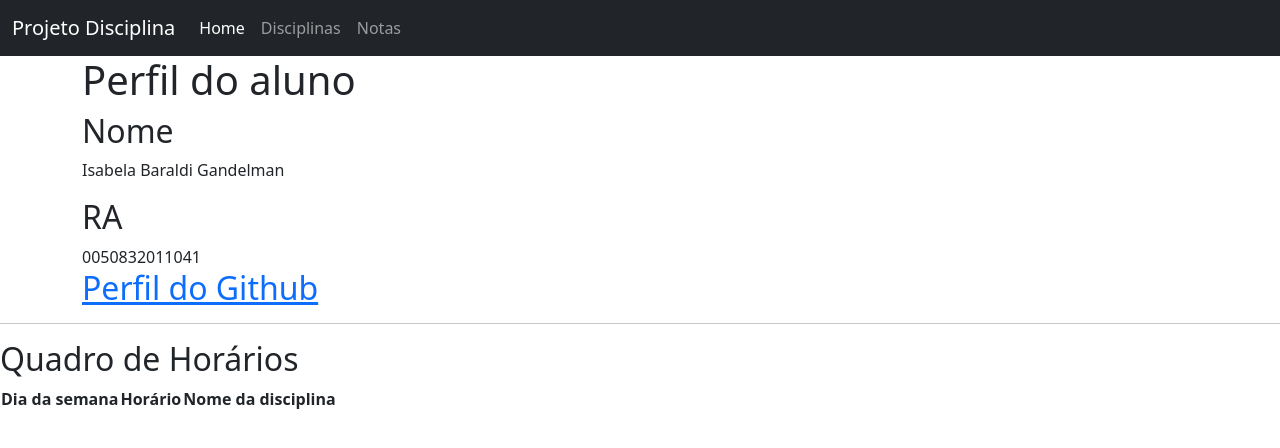
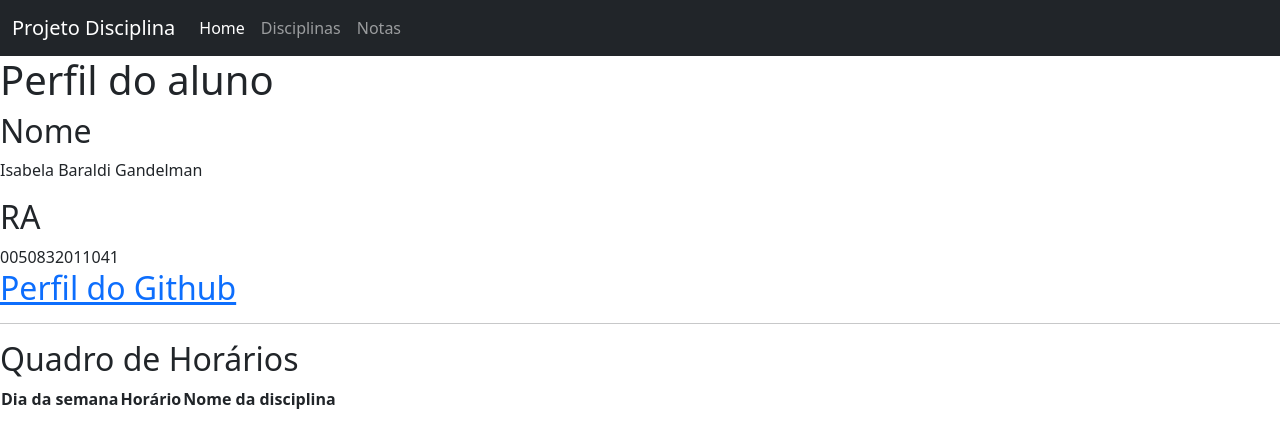
Before and after one commit to isabeela/projeto-disciplina, an Angular app: page / in a window 1280 px wide. Shown: the top 448 px of the page. Built offline with nearby package versions, Linux system fonts and the light colour scheme.

Commit message:
1 file modified

```diff
--- a/src/app/home/home.component.html
+++ b/src/app/home/home.component.html
@@ -1,4 +1,4 @@
-<div class="container">
+<div>
   <h1> Perfil do aluno </h1>
   <h2> Nome </h2>
   <p> Isabela Baraldi Gandelman </p>
```
